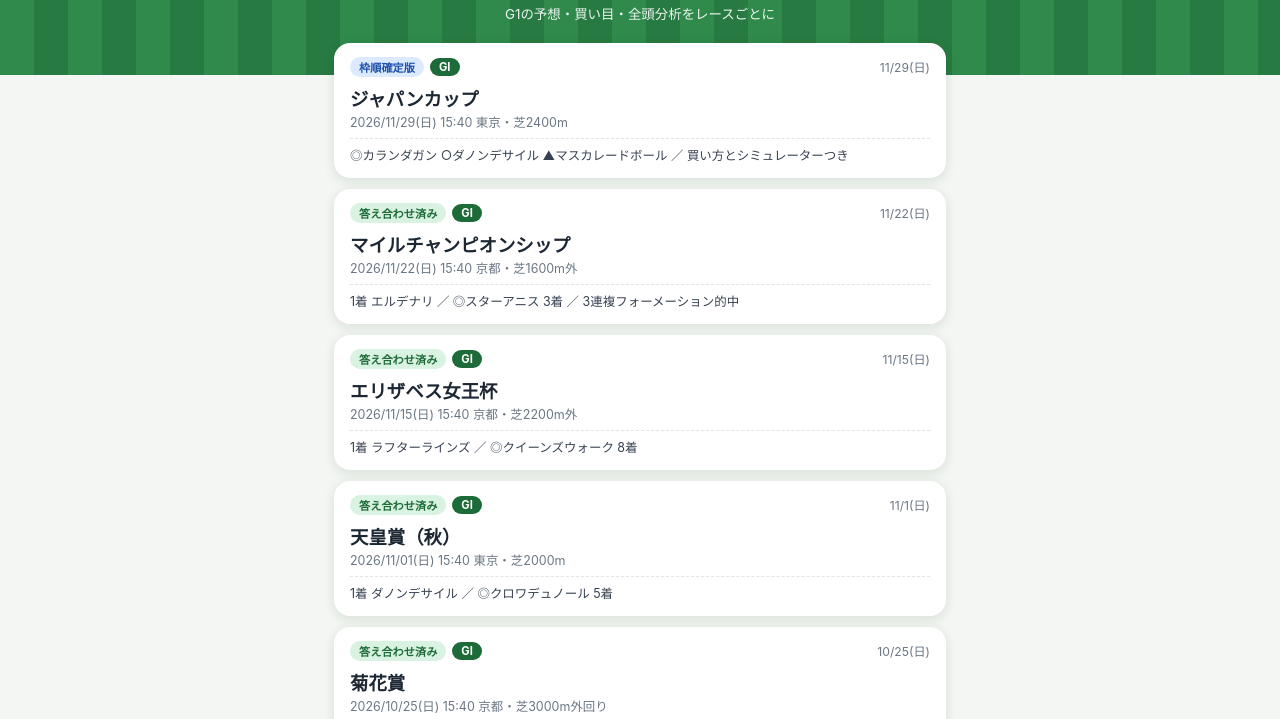
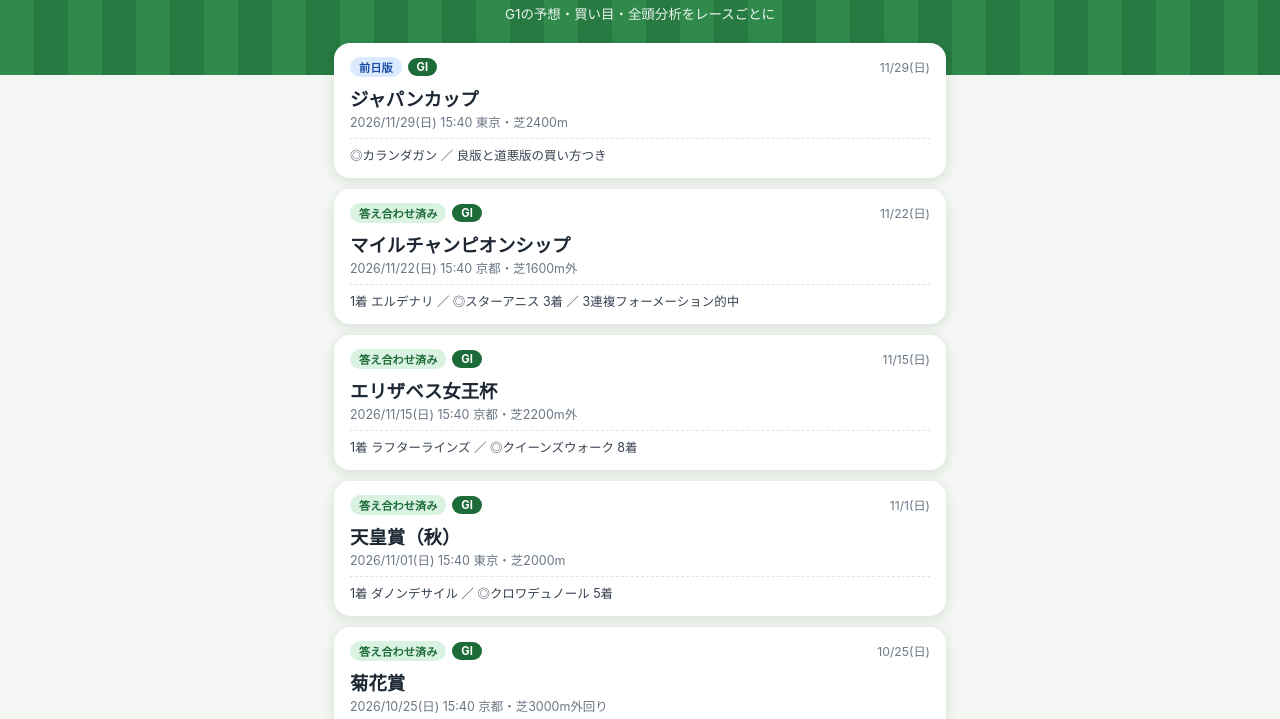
Before and after one commit to sinapon550/keiba, a plain HTML site: page index.html in a window 1280 px wide. Shown: the part 68-787 px from the top of the page. Drawn offline with Linux system fonts and the light colour scheme.

Commit message:
ジャパンC 前日版（自動）
Co-Authored-By: Claude Opus 5.5 <noreply@anthropic.com>

```diff
--- a/index.html
+++ b/index.html
@@ -49,10 +49,10 @@
     ・載せるのはG1のみ（中央・地方・日本で買える海外）
   -->
     <a class="race" href="jc2026.html">
-      <div class="top"><span class="chip kaku">枠順確定版</span><span class="chip gr">GⅠ</span><span class="day">11/29(日)</span></div>
+      <div class="top"><span class="chip kaku">前日版</span><span class="chip gr">GⅠ</span><span class="day">11/29(日)</span></div>
       <div class="nm">ジャパンカップ</div>
       <div class="meta">2026/11/29(日) 15:40 東京・芝2400m</div>
-      <div class="res">◎カランダガン ○ダノンデサイル ▲マスカレードボール ／ 買い方とシミュレーターつき</div>
+      <div class="res">◎カランダガン ／ 良版と道悪版の買い方つき</div>
     </a>
     <a class="race" href="mile2026.html">
       <div class="top"><span class="chip ans">答え合わせ済み</span><span class="chip gr">GⅠ</span><span class="day">11/22(日)</span></div>
```
Also changed, not shown: jc2026.html (+1 -1 lines).
